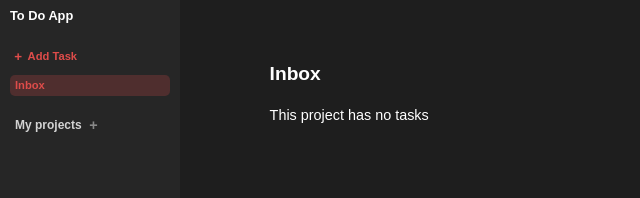
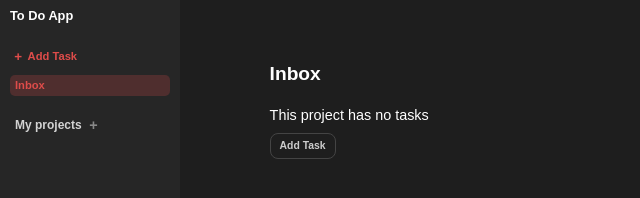
Before and after one commit to rzv12-09/todo-app, a website built with webpack: page src/template.html in a window 1280 px wide. Shown: the full height of the page, 0-640 px from the left. Built offline with nearby package versions, Linux system fonts and the light colour scheme.

Commit message:
feat: create another add task button below task cards

```diff
--- a/src/modules/contentController.js
+++ b/src/modules/contentController.js
@@ -1,10 +1,11 @@
+import ModalController from "./modalController";
 
 
-const ContentController = (()=>{
+const ContentController = (() => {
     const content = document.querySelector(".content");
     let activeProject = null;
 
-    const renderProjectTasks = (project) =>{
+    const renderProjectTasks = (project) => {
         activeProject = project;
         content.innerHTML = '';
 
@@ -15,10 +16,10 @@ const ContentController = (()=>{
 
         const tasksDiv = document.createElement("div");
         tasksDiv.classList.add("tasks-container")
-        if(taskList.length === 0)
+        if (taskList.length === 0)
             tasksDiv.textContent = "This project has no tasks";
         else {
-            for(let taskObj of taskList){
+            for (let taskObj of taskList) {
                 const task = document.createElement("div");
                 const title = document.createElement("div");
                 title.className = taskObj.getPriority();
@@ -38,15 +39,15 @@ const ContentController = (()=>{
                 deleteBtn.classList.add("task-delete-btn");
                 deleteBtn.textContent = "Delete";
 
-                const toggleBtn =document.createElement("button");
+                const toggleBtn = document.createElement("button");
                 toggleBtn.textContent = "✔";
                 toggleBtn.classList.add("task-toggle-btn");
-                toggleBtn.addEventListener("click",()=>{
+                toggleBtn.addEventListener("click", () => {
                     task.classList.toggle("completed");
                     taskObj.toggle();
                 })
 
-                if(taskObj.getCompleted())
+                if (taskObj.getCompleted())
                     task.classList.add("completed")
 
                 task.appendChild(title);
@@ -63,15 +64,22 @@ const ContentController = (()=>{
 
         }
 
+        const addBtn = document.createElement("button");
+        addBtn.textContent = "Add Task";
+        addBtn.id = "add-task-content-div";
+        addBtn.addEventListener("click",()=>{
+            ModalController.handleNewTask();
+        })
         content.appendChild(titleDiv);
         content.appendChild(tasksDiv);
+        content.appendChild(addBtn);
     }
 
-    const getActiveProject = ()=>{
+    const getActiveProject = () => {
         return activeProject;
     }
 
-    const handleEditTask = (taskId) =>{
+    const handleEditTask = (taskId) => {
         const selectedTask = activeProject.findTaskById(taskId);
         console.log(taskId);
         const editDiv = document.querySelector(`div[data-id="${taskId}"]`);
@@ -121,7 +129,7 @@ const ContentController = (()=>{
 
         const cancelBtn = document.createElement("button");
         cancelBtn.textContent = "Cancel";
-        cancelBtn.addEventListener("click",()=>{
+        cancelBtn.addEventListener("click", () => {
             editDiv.classList.remove("editing");
             renderProjectTasks(activeProject);
             return;
@@ -129,7 +137,7 @@ const ContentController = (()=>{
 
         const saveBtn = document.createElement("button");
         saveBtn.textContent = "Save";
-        saveBtn.addEventListener("click",()=>{
+        saveBtn.addEventListener("click", () => {
             selectedTask.setTitle(titleInput.value);
             selectedTask.setDesc(descriptionInput.value);
             selectedTask.setDate(dueDateInput.value);
@@ -157,7 +165,7 @@ const ContentController = (()=>{
 
     }
 
-    const handleDeleteTask = (taskId)=>{
+    const handleDeleteTask = (taskId) => {
         const confirmed = confirm("Are you sure you want to delete this task?");
         if (!confirmed) return;
 
@@ -166,13 +174,13 @@ const ContentController = (()=>{
     }
 
     const bindEvents = () => {
-        content.addEventListener("click",(e)=>{
-            if(e.target.classList.contains("task-edit-btn")){
+        content.addEventListener("click", (e) => {
+            if (e.target.classList.contains("task-edit-btn")) {
                 const taskDiv = e.target.closest('[data-id]')
                 const taskId = taskDiv.dataset.id;
                 handleEditTask(taskId);
             }
-            if (e.target.classList.contains("task-delete-btn")){
+            if (e.target.classList.contains("task-delete-btn")) {
                 const taskId = e.target.closest('[data-id]').dataset.id;
                 handleDeleteTask(taskId);
             }
--- a/src/style.css
+++ b/src/style.css
@@ -490,3 +490,27 @@ dialog {
   display: flex;
   gap: 10px;
 }
+#add-task-content-div {
+  margin-top: 20px;
+  background: transparent;
+  color: #cccccc; /* gri deschis */
+  font-weight: 600;
+  font-size: 0.65rem;
+  padding: 7px 9px;
+  border-radius: 8px;
+  border: 1px solid #444; /* o margine discretă */
+  width: fit-content;
+  align-self: flex-start;
+  margin-top: -5px;
+  transition: background-color 0.25s ease, color 0.25s ease, transform 0.1s ease;
+}
+
+#add-task-content-div:hover {
+  background-color: #de4c4a; /* devine roșu la hover */
+  color: white; /* text alb */
+  transform: scale(1.03);
+}
+
+#add-task-content-div:active {
+  transform: scale(0.97);
+}
```
